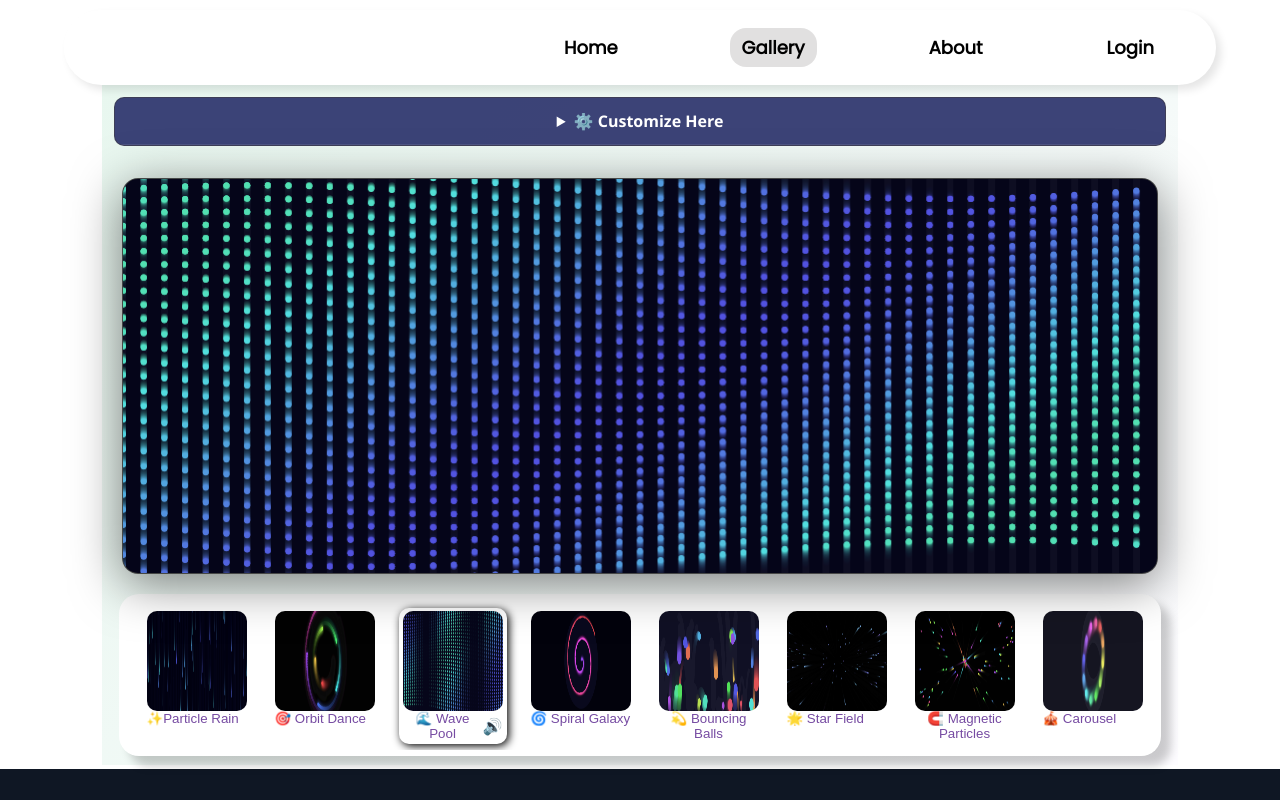
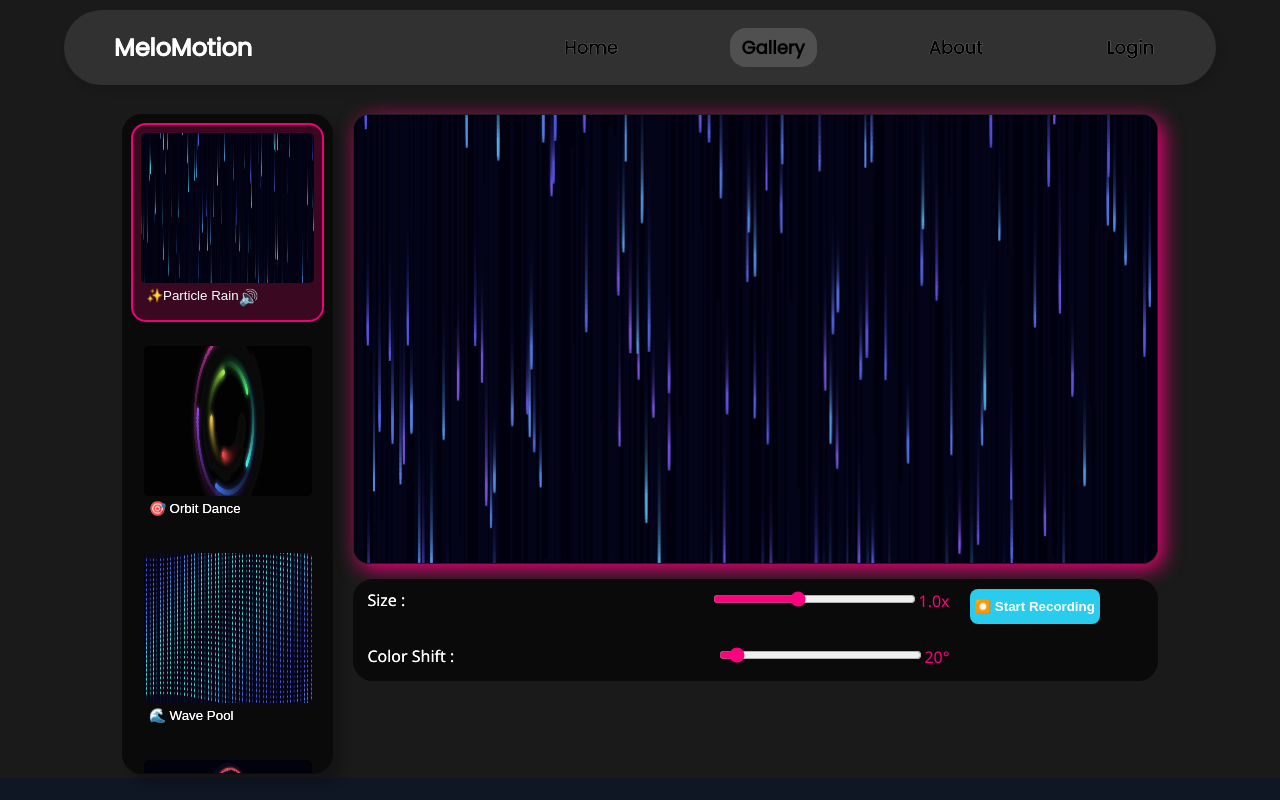
Before and after one commit to ABHISHEK-7455-coder/Oddly-Animation, a React (Vite) app: page /gallery in a window 1280 px wide. Shown: the top 800 px of the page. Built offline with nearby package versions, Linux system fonts and the light colour scheme.

Commit message:
change gallery design

```diff
--- a/src/App.css
+++ b/src/App.css
@@ -12,7 +12,7 @@ html,
 #root {
   height: 100%;
   margin: 0;
-  background-image: url("./assets/background 2.png");
+  /* background-image: url("./assets/background 2.png"); */
   background-position: center;
   background-size: cover;
   font-family: 'Poppins', sans-serif;
--- a/src/App.jsx
+++ b/src/App.jsx
@@ -53,7 +53,7 @@ function App() {
                         path="/"
                         element={
                             <>
-                                {/* <AnimatedBackground /> */}
+                                <AnimatedBackground />
                                 <Header />
                                 <Home />
                             </>
@@ -65,7 +65,7 @@ function App() {
                         path="/about"
                         element={
                             <>
-                                {/* <AnimatedBackground /> */}
+                                <AnimatedBackground />
                                 <Header />
                                 <About />
                             </>
--- a/src/components/Animation.css
+++ b/src/components/Animation.css
@@ -2,27 +2,28 @@
     /* display: flex; */
     height:85vh;
     width: 84vw;
-    background: linear-gradient(135deg, #e8f7ef, #fdfcff);
+    background: #1A1A1A;
     font-family: 'Segoe UI', Tahoma, Geneva, Verdana, sans-serif;
     /* padding: 20px; */
-    margin-top: 81px;
+    margin-top: 90px;
 }
 
 .container {
     display: flex;
-    height: 88%;
-    flex-direction: column-reverse;
+    height: 100%;
+    /* flex-direction: column-reverse; */
+    padding: 20px 0px 0px 20px;
 }
 
 /* Sidebar */
 .sidebar {
-    width: 97%;
-    background: white;
+    width: 20%;
+    background: #0A0A0A;
     backdrop-filter: blur(10px);
     padding: 0px 8px 0px 8px;
     overflow-x: auto;
     box-shadow: 10px 10px 10px rgba(0, 0, 0, 0.2);
-    border: 1px solid rgba(255, 255, 255, 0.1);
+    border: 1px solid #0A0A0A;
     /* margin-top: 20px;
     margin-left: 20px;
     margin-bottom: 50px;
@@ -31,9 +32,9 @@
     margin: auto;
     display: flex;
     flex-direction: column;
-    gap: 20px;
+    /* gap: 20px; */
     scrollbar-width: none;
-
+    height: 100%;
 }
 
 .sidebar-title {
@@ -52,19 +53,19 @@
     width: 100%;
     /* background: rgba(20, 20, 40, 0.95);
     backdrop-filter: blur(10px); */
-    padding: 0px 10px;
+    padding: 0px 0px;
     overflow-x: auto;
     /* box-shadow: 4px 0 20px rgba(0, 0, 0, 0.5);*/
-    border: 5px solid rgba(255, 255, 255, 0.1);
-    margin-top: 20px;
+    /* border: 5px solid rgba(255, 255, 255, 0.1);  */
+    margin-top: 0px;
     margin-left: 20px;
     margin-bottom: 50px;
     margin-right: 20px;
     /* border-radius: 20px; */
     margin: auto;
     display: flex;
-    /* flex-direction: column; */
-    gap: 20px;
+    flex-direction: column;
+    gap: 0px;
     scrollbar-width: none;
 }
 
@@ -85,38 +86,50 @@
 }
 
 .controls label {
-    color: #764ba2;
+    color: #2ACCED;
     font-size: 16px;
 
 }
 
 .range {
     width: 50%;
-    accent-color: #a34bff;
+    accent-color: #FF007F;
     margin-bottom: 8px;
     margin-left: 8px;
 }
 
 .size {
-    width: 30%;
-    color: #764ba2;
+    width: 100%;
+    color: #FF007F;
+    gap: 20px;
+    display: flex;
+    justify-content: space-between;
 }
 
 .color {
-    width: 30%;
-    color: #764ba2;
+    width: 100%;
+    color: #FF007F;
+    display: flex;
+    justify-content: space-between;
 }
 
 .size label {
-    color: #764ba2;
+    color: white;
 }
 
 .color label {
-    color: #764ba2;
+    color: white;
+}
+
+.input {
+    width: 70%;
+    text-align: right;
+    /* color: #39FF14; */
 }
 
 .record-btn {
-    width: 12%;
+    width: fit-content;
+    height: fit-content;
     padding: 0px;
     margin-top: 0px;
     border: none;
@@ -127,15 +140,15 @@
 }
 
 .record-btn.start {
-    background: #4caf50;
+    background: #2ACCED;
     height: fit-content;
-    padding: 14px 0px;
+    padding: 10px 5px;
 }
 
 .record-btn.stop {
     background: #f44336;
     height: fit-content;
-    padding: 14px 0px;
+    padding: 10px 5px;
 }
 
 /* Recordings List */
@@ -196,14 +209,14 @@
 
 /* Animation Buttons */
 .animation-btn {
-    width: 250px;
-    height: fit-content;
-    padding: 3px 4px;
+    width: 95%;
+    height: 50%;
+    padding: 8px 8px;
     margin: 8px auto;
-    background: rgba(255, 255, 255, 0.1);
-    color: #764ba2;
+    /* background: rgba(255, 255, 255, 0.1); */
+    /* color: #764ba2; */
     border: none;
-    border-radius: 10px;
+    border-radius: 15px;
     cursor: pointer;
     display: flex;
     flex-direction: column;
@@ -211,13 +224,17 @@
 }
 
 .animation-btn.active {
-    /* background: rgba(102, 126, 234, 0.3); */
-    /* border: 2px solid #764ba2; */
-    box-shadow: 2px 2px 9px black;
+    background: #3B0821;
+    border: 2px solid #F00178;
+    /* box-shadow: 0px 8px 20px black; */
+    width: 100%;
 }
 
 .anim-name{
     display: flex;
+    padding: 5px 5px;
+    justify-content: space-between;
+    color: white;
 }
 
 .audio-toggle {
@@ -232,19 +249,23 @@
 .canvas-area {
     flex: 1;
     display: flex;
+    flex-direction: column;
     align-items: center;
     justify-content: center;
-    padding: 20px;
+    padding: 0px 20px 5px 20px;
     position: relative;
+    height: fit-content;
+
 }
 
 .animation-canvas {
     width: 100%;
-    height: 100%;
+    height: 450px;
     border-radius: 16px;
-    box-shadow: 0 10px 50px rgba(0, 0, 0, 0.5);
+    box-shadow: 5px 5px 20px #F00178;;
     background: rgba(0, 0, 0, 0.8);
     border: 1px solid rgba(255, 255, 255, 0.1);
+
 }
 
 .video-player {
@@ -303,7 +324,7 @@
 
 /* 🌐 Mobile Dropdowns */
 .mobile-dropdowns {
-    display: flex;
+    display: none;
     flex-direction: column;
     gap: 12px;
     margin: 12px;
@@ -322,7 +343,27 @@
 
 .dropdown-controls {
     display: flex;
+    /* flex-direction: column; */
     padding: 20px;
+    width: 100%;
+    border-radius: 20px;
+    margin-top: 15px;
+    background-color: #0A0A0A;
+    gap: 20px;
+}
+
+.size-color {
+    width: 75%;
+    display: flex;
+    flex-direction: column;
+    gap: 30px;
+}
+
+.record-saved {
+    display: flex;
+    flex-direction: column;
+    justify-content: space-between;
+    gap: 30px;
 }
 
 .dropdown-section summary {
@@ -341,7 +382,8 @@
 
 .dropdown-content {
     padding: 10px 14px;
-    background: white;
+    background: #0A0A0A;
+    height: fit-content;
 }
 
 .dropdown-section.inner summary {
--- a/src/components/Animation.jsx
+++ b/src/components/Animation.jsx
@@ -366,10 +366,10 @@ import { useState, useEffect, useRef } from "react";
 import "./Animation.css";
 
 const Animation = () => {
-    const [selectedAnimation, setSelectedAnimation] = useState(2);
+    const [selectedAnimation, setSelectedAnimation] = useState(0);
     const [speed, setSpeed] = useState(1);
     const [size, setSize] = useState(1);
-    const [hueShift, setHueShift] = useState(0);
+    const [hueShift, setHueShift] = useState(20);
     const [isAudioPlaying, setIsAudioPlaying] = useState(true);
 
     const [isRecording, setIsRecording] = useState(false);
@@ -568,9 +568,73 @@ const Animation = () => {
 
                 <details className="dropdown-section">
                     <summary>⚙️ Customize Here</summary>
+
+                </details>
+            </div>
+
+            {/* Desktop Layout */}
+            <div className="container">
+                <div className="sidebar desktop-only">
+                    <h1 className="sidebar-title">✨ Explore more ...</h1>
+                    <div className="animations">
+                        {animationData.map((anim) => (
+                            <button
+                                key={anim.id}
+                                className={`animation-btn ${selectedAnimation === anim.id ? "active" : ""}`}
+                                onClick={() => {
+                                    setIsPlayingSaved(false);
+                                    setSelectedAnimation(anim.id);
+                                }}
+                            >
+                                <img src={anim.image} alt="" width="100%" height="150px" style={{ borderRadius: "5px" }} />
+                                <div className="anim-name">
+                                    {anim.name}
+                                    {selectedAnimation === anim.id && (
+                                        <button
+                                            className="audio-toggle"
+                                            onClick={(e) => {
+                                                e.stopPropagation();
+                                                if (audioRef.current) {
+                                                    if (isAudioPlaying) audioRef.current.pause();
+                                                    else audioRef.current.play();
+                                                }
+                                                setIsAudioPlaying(!isAudioPlaying);
+                                            }}
+                                        >
+                                            {isAudioPlaying ? "🔊" : "🔇"}
+                                        </button>
+                                    )}
+                                </div>
+                            </button>
+                        ))}
+                    </div>
+                </div>
+
+                <div className="canvas-area">
+                    {!isPlayingSaved ? (
+                        <canvas ref={canvasRef} className="animation-canvas" />
+                    ) : (
+                        <>
+                            <video
+                                src={playingVideoSrc}
+                                className="video-player"
+                                controls
+                                autoPlay
+                                loop
+                                playsInline
+                                muted
+                            />
+                            <button onClick={backToLive} className="back-btn">
+                                🔙 Back to Live
+                            </button>
+                        </>
+                    )}
+
                     <div className="dropdown-content dropdown-controls">
+                        <div className="size-color">
                             <div className="size">
-                            <label>Size: {size.toFixed(1)}x</label>
+                                <label>Size : </label>
+                                <div className="input">
                                     <input
                                         className="range"
                                         type="range"
@@ -580,10 +644,13 @@ const Animation = () => {
                                         value={size}
                                         onChange={(e) => setSize(parseFloat(e.target.value))}
                                     />
+                                    {size.toFixed(1)}x
+                                </div>
                             </div>
 
                             <div className="color">
-                            <label>Color Shift : {hueShift}°</label>
+                                <label>Color Shift : </label>
+                                <div className="input">
                                     <input
                                         className="range"
                                         type="range"
@@ -593,8 +660,12 @@ const Animation = () => {
                                         value={hueShift}
                                         onChange={(e) => setHueShift(parseInt(e.target.value))}
                                     />
+                                    {hueShift}°
+                                </div>
+                            </div>
                         </div>
 
+                        <div className="record-saved">
                             {/* Record Buttons */}
                             {!isRecording ? (
                                 <button className="record-btn start" onClick={startRecording}>
@@ -655,66 +726,7 @@ const Animation = () => {
                                 </details>
                             )}
                         </div>
-                </details>
                     </div>
-
-            {/* Desktop Layout */}
-            <div className="container">
-                <div className="sidebar desktop-only">
-                    <h1 className="sidebar-title">✨ Explore more ...</h1>
-                    <div className="animations">
-                        {animationData.map((anim) => (
-                            <button
-                                key={anim.id}
-                                className={`animation-btn ${selectedAnimation === anim.id ? "active" : ""}`}
-                                onClick={() => {
-                                    setIsPlayingSaved(false);
-                                    setSelectedAnimation(anim.id);
-                                }}
-                            >
-                                <img src={anim.image} alt="" width="100px" height="100px" style={{borderRadius:"10px"}}/>
-                                <div className="anim-name">
-                                    {anim.name}
-                                    {selectedAnimation === anim.id && (
-                                        <button
-                                            className="audio-toggle"
-                                            onClick={(e) => {
-                                                e.stopPropagation();
-                                                if (audioRef.current) {
-                                                    if (isAudioPlaying) audioRef.current.pause();
-                                                    else audioRef.current.play();
-                                                }
-                                                setIsAudioPlaying(!isAudioPlaying);
-                                            }}
-                                        >
-                                            {isAudioPlaying ? "🔊" : "🔇"}
-                                        </button>
-                                    )}
-                                </div>
-                            </button>
-                        ))}
-                    </div>
-                </div>
-
-                <div className="canvas-area">
-                    {!isPlayingSaved ? (
-                        <canvas ref={canvasRef} className="animation-canvas" />
-                    ) : (
-                        <>
-                            <video
-                                src={playingVideoSrc}
-                                className="video-player"
-                                controls
-                                autoPlay
-                                loop
-                                playsInline
-                                muted
-                            />
-                            <button onClick={backToLive} className="back-btn">
-                                🔙 Back to Live
-                            </button>
-                        </>
-                    )}
                 </div>
             </div>
         </div>
--- a/src/components/Gallery.css
+++ b/src/components/Gallery.css
@@ -6,7 +6,7 @@
     margin-top: -85px;
     display: flex;
     justify-content: space-around;
-    background-color: white;
+    background-color: #1A1A1A;
     /* height: 100%; */
 
 }
```
Also changed, not shown: public/pictures/sound wave.png (renamed from public/pictures/sound wavw.png). Lines whose indentation alone changed are shown as unchanged.
